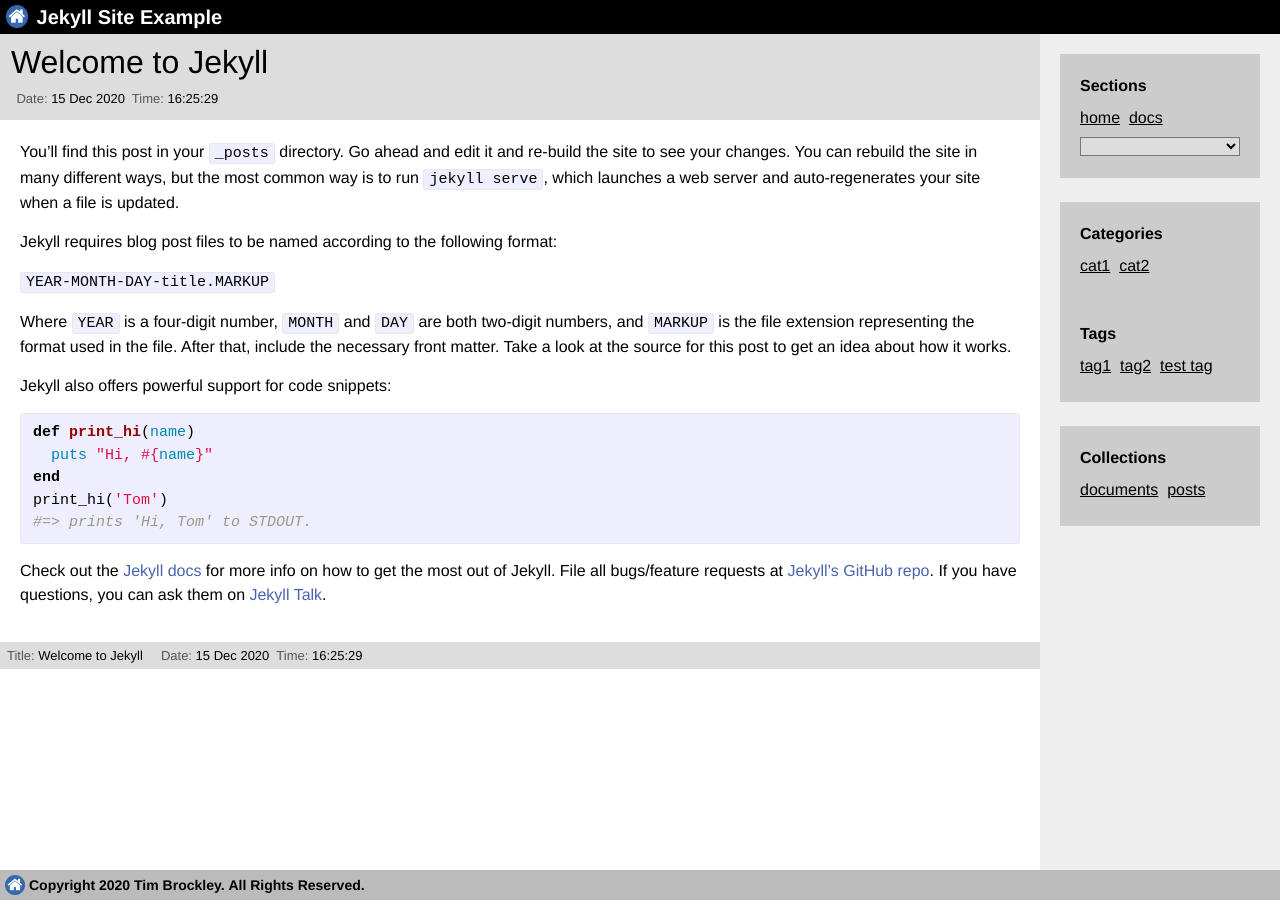
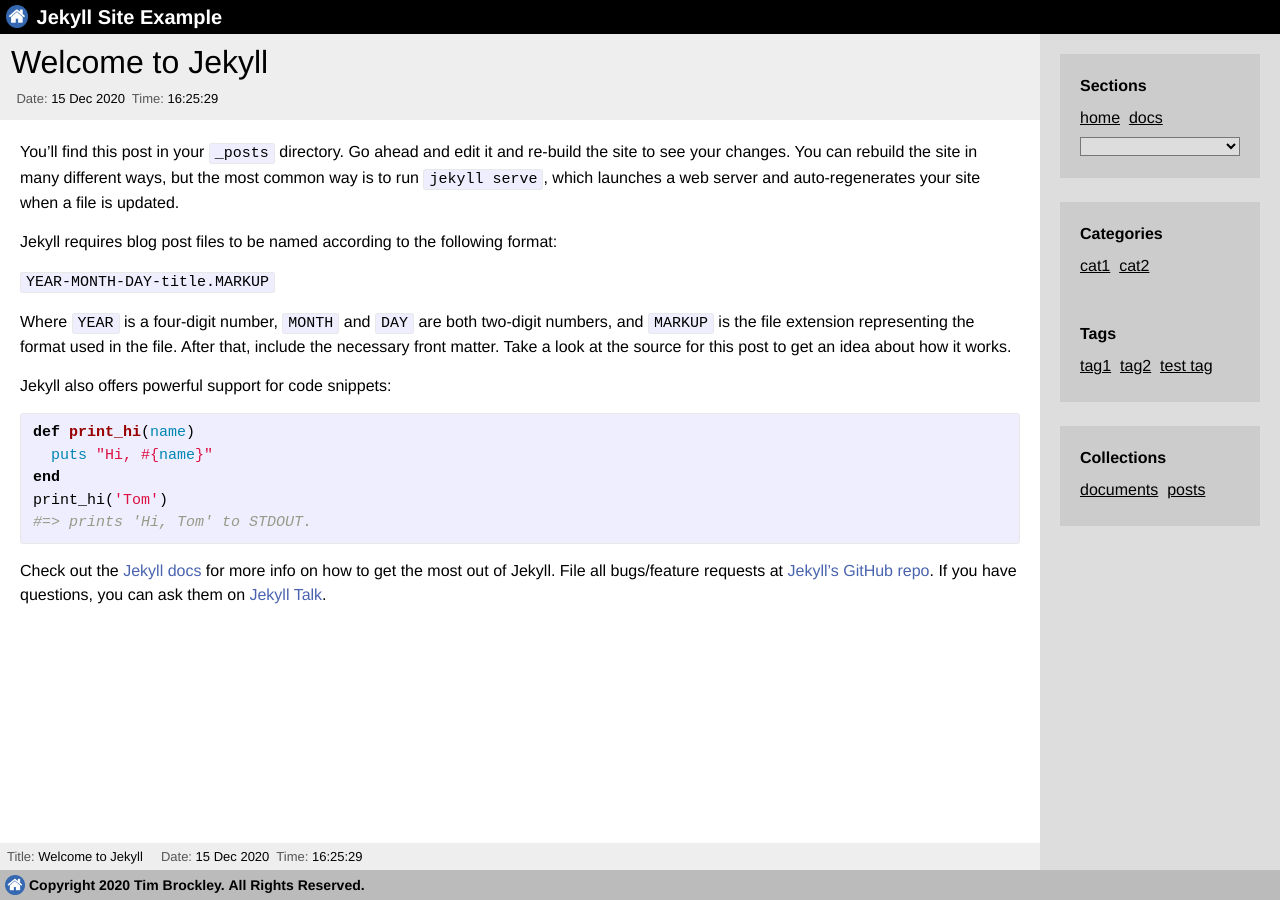
Before and after one commit to timbrockley/jekyll.timbrockley.co.uk, a Jekyll site: the page built from _posts/2020-12-15-example-jekyll-page.md, in a window 1280 px wide. Built offline with Jekyll 4.4.1, drawn with Linux system fonts in a browser that asks for light colours.

```diff
--- a/assets/css/style.css
+++ b/assets/css/style.css
@@ -69,27 +69,8 @@ body
     margin: 0px;
     padding: 0px;
     min-width: 360px;
-}
-
-#infobar_header
-{
-    background-color: #DDD;
-    color: black;
-    margin: 0px;
-    padding: 4px;
-    padding-left: 2px;
-    padding-bottom: 10px;
-}
-#infobar_header > h1 { display: inline; margin: 0px; padding-top: 0px; }
-#infobar_header_text { font-size: small;}
-
-#content
-{
-    background-color: #FFF;
-    color: black;
-    margin: 0px;
-    padding: 20px;
-    text-align: left;
+    display: flex;
+    flex-direction: column;
 }
 
 #posts
@@ -153,10 +134,43 @@ body
 #post a,a:visited { color: black; text-decoration: none; }
 #post a:hover { color: #4963AF; text-decoration: none; }
 
+#infobar_header
+{
+    background-color: #EEE;
+    color: black;
+    margin: 0px;
+    padding: 4px;
+    padding-left: 2px;
+    padding-bottom: 10px;
+}
+#infobar_header > h1 { display: inline; margin: 0px; padding-top: 0px; }
+#infobar_header_text { font-size: small;}
+
+#content
+{
+    background-color: #FFF;
+    color: black;
+    margin: 0px;
+    padding: 20px;
+    text-align: left;
+    flex-grow: 1;
+}
+
+#infobar_footer
+{
+    background-color: #EEE;
+    color: black;
+    margin: 0px;
+    padding: 4px;
+    padding-left: 0px;
+    text-align: left;
+    font-size: small;
+}
+
 #sidebar
 {
     grid-area: sidebar;
-    background-color: #eee;
+    background-color: #DDD;
     margin: 0px;
     padding: 20px;
 }
@@ -192,18 +206,6 @@ body
 
 #sidebar a:hover { color: #4963AF; }
 
-
-#infobar_footer
-{
-    background-color: #DDD;
-    color: black;
-    margin: 0px;
-    padding: 4px;
-    padding-left: 0px;
-    text-align: left;
-    font-size: small;
-}
-
 #footer
 {
     grid-area: footer;
@@ -226,3 +228,10 @@ body
 a { color: #4963AF; }
 a:visited { color: #4963AF; }
 a:hover { color: blue; }
+
+.borderNone {border:none;color:black;background-color:white;}
+.borderNone table {border:none;color:black;background-color:white;}
+.borderNone tbody {border:none;color:black;background-color:white;}
+.borderNone tr {border:none;color:black;background-color:white;}
+.borderNone th {border:none;color:black;background-color:white;}
+.borderNone td {border:none;color:black;background-color:white;}
```
Also changed, not shown: _posts/2020-12-16-test-post.md (added, +22 -0 lines).
